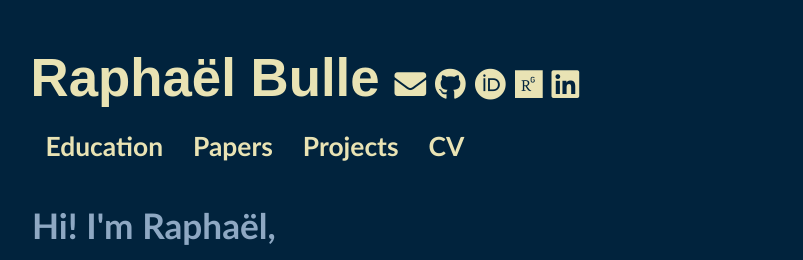
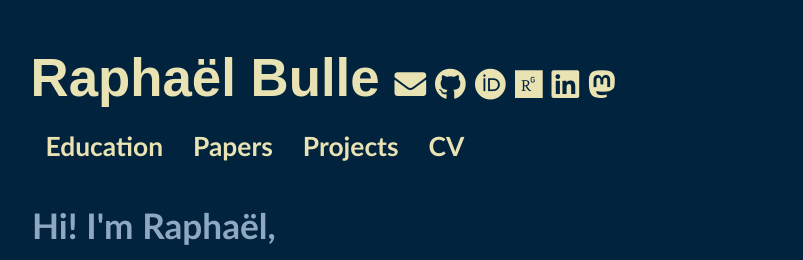
Before and after one commit to rbulle/rbulle.github.io, a Jekyll site: the page built from index.html, in a window 1280 px wide. Shown: the top 260 px of the page, without its empty margins (223-1026 px from the left). Built offline with Jekyll 4.4.1, drawn with Linux system fonts in a browser that asks for light colours.

Commit message:
Add mastodon profile link

```diff
--- a/_includes/header.html
+++ b/_includes/header.html
@@ -33,6 +33,11 @@
               <i class="fab fa-linkedin" aria-hidden="true"></i>
             </a>
           </span>
+          <span title="Mastodon">
+            <a rel="me" href="https://mastodon.recherche-et-cie.org/@rbulle" target="_blank">
+              <i class="fab fa-mastodon" aria-hidden="true"></i>
+            </a>
+          </span>
         </contacts><br />
         <nav>
             <ul>
```
